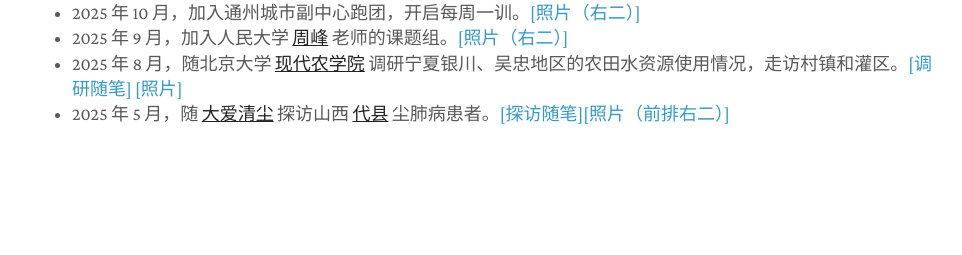
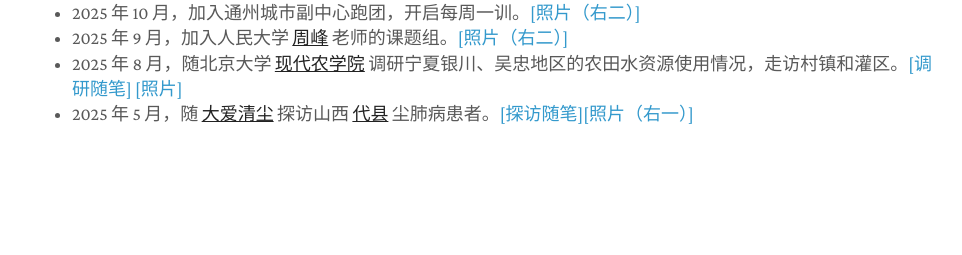
Before and after one commit to zhangming4153/zhangming4153.github.io, a Jekyll site: the page built from index.md, in a window 1280 px wide. Shown: the part 970-1225 px from the top of the page, without its empty margins (158-1120 px from the left). Built offline with Jekyll 4.4.1, drawn with Linux system fonts in a browser that asks for light colours; a style sheet for code colours, icons or effects is not loaded.

Commit message:
Update May 2025 entry in index.md

```diff
--- a/index.md
+++ b/index.md
@@ -15,4 +15,4 @@ title: 章明
 - 2025 年 10 月，加入通州城市副中心跑团，开启每周一训。[[照片（右二）]](/assets/tongz_group.png)
 - 2025 年 9 月，加入人民大学 <a href="https://zhoufeng6288.github.io"><strong><u>周峰</u></strong></a> 老师的课题组。[[照片（右二）]](/assets/people_0912.jpg)
 - 2025 年 8 月，随北京大学 <a href="https://www.saas.pku.edu.cn"><strong><u>现代农学院</u></strong></a> 调研宁夏银川、吴忠地区的农田水资源使用情况，走访村镇和灌区。[[调研随笔]](/assets/Ningxia.pdf) [[照片]](/assets/ningxia_me_0820.jpg)
-- 2025 年 5 月，随 <a href="https://daqc.org.cn"><strong><u>大爱清尘</u></strong></a> 探访山西 <a href = "https://baike.baidu.com/item/代县/1178294"><strong><u>代县</u></strong></a> 尘肺病患者。[[探访随笔]](/assets/Shanxi.pdf)[[照片（前排右二）]](/assets/daai_202505.jpg)
+- 2025 年 5 月，随 <a href="https://daqc.org.cn"><strong><u>大爱清尘</u></strong></a> 探访山西 <a href = "https://baike.baidu.com/item/代县/1178294"><strong><u>代县</u></strong></a> 尘肺病患者。[[探访随笔]](/assets/Shanxi.pdf)[[照片（右一）]](/assets/daai_202505.jpg)
```
